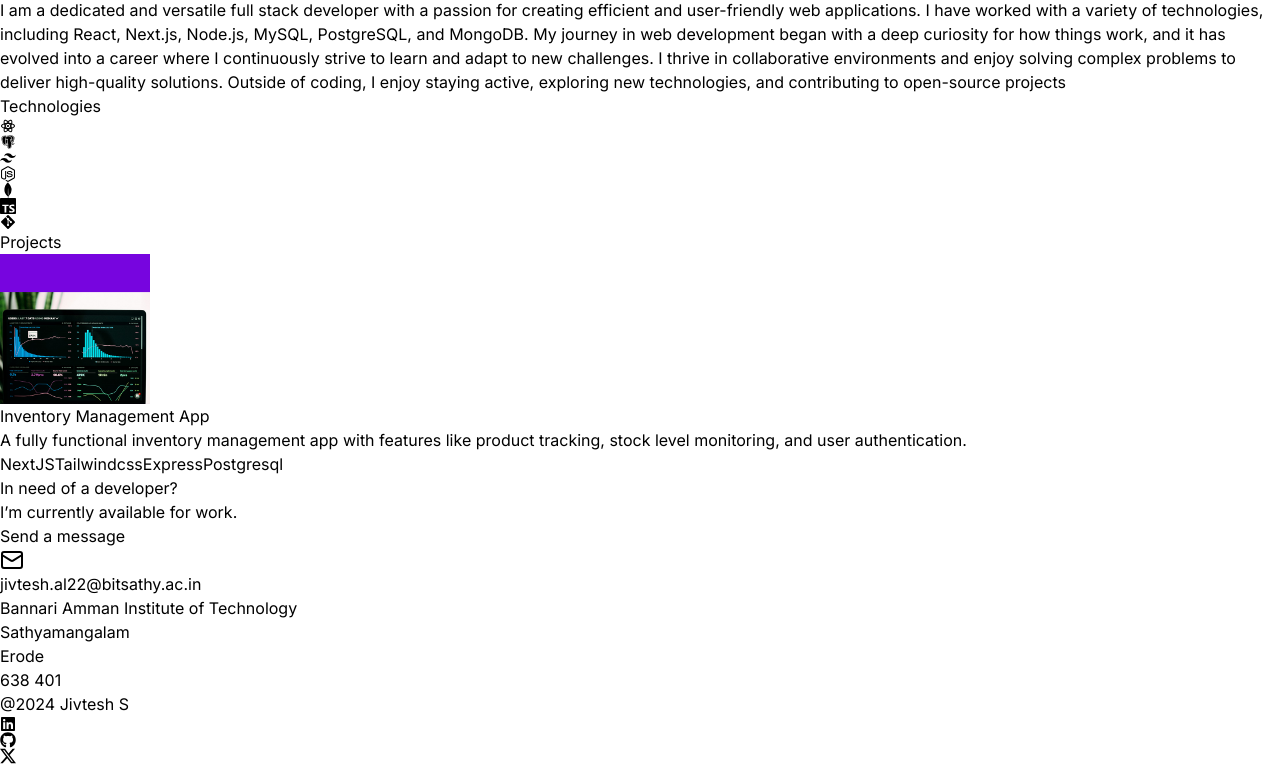
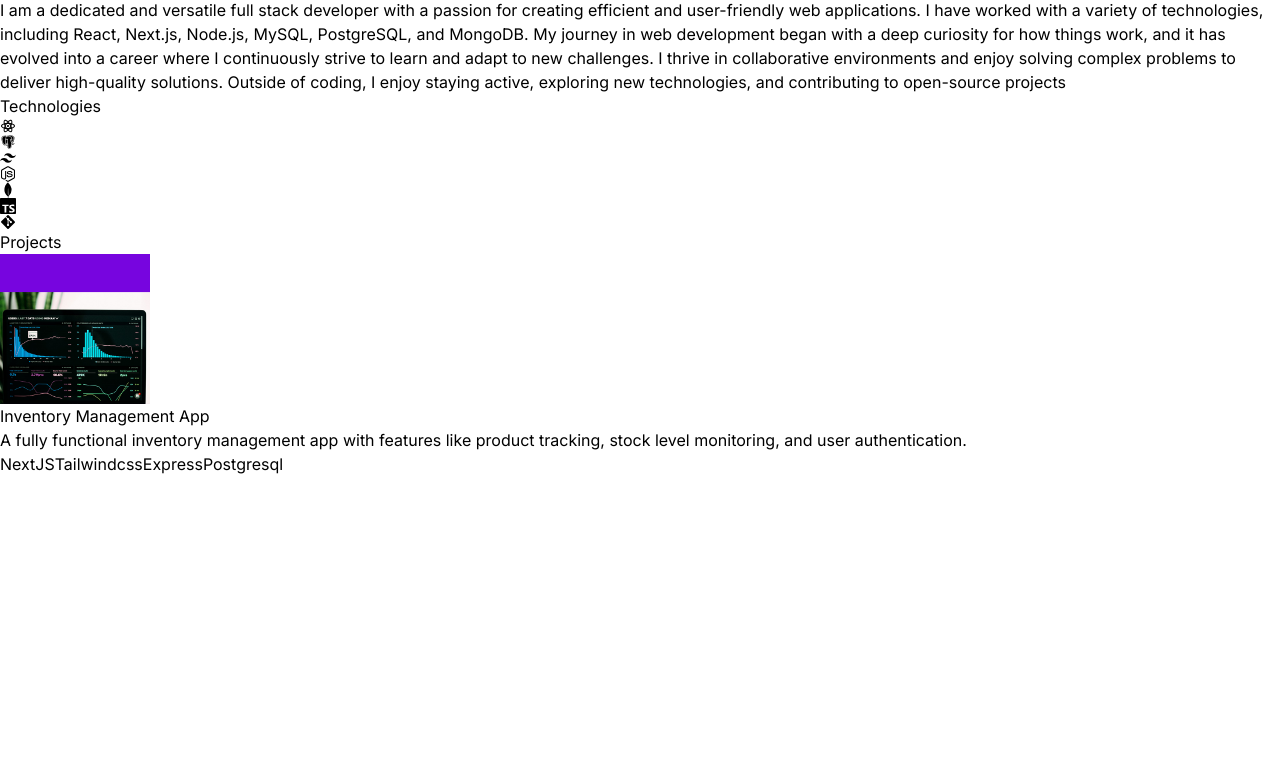
Before and after one commit to JIVTESH28/Portfolio, a React (Vite) app: page / in a window 1280 px wide. Shown: the part 1268-2032 px from the top of the page. After the commit the page ends 1744 px from the top, so only its background shows below. Built offline with nearby package versions, Linux system fonts and the light colour scheme.

Commit message:
deleted contact

```diff
--- a/src/App.jsx
+++ b/src/App.jsx
@@ -1,5 +1,5 @@
 import About from "./components/About";
-import Contact from "./components/contact";
+
 import Hero from "./components/Hero";
 import Navbar from "./components/Navbar";
 import Project from "./components/Project";
@@ -17,7 +17,7 @@ const App = () => {
       <About/>
       <Tech/>
       <Project/>
-      <Contact/>
+
       </div>
 
     </div>
```
